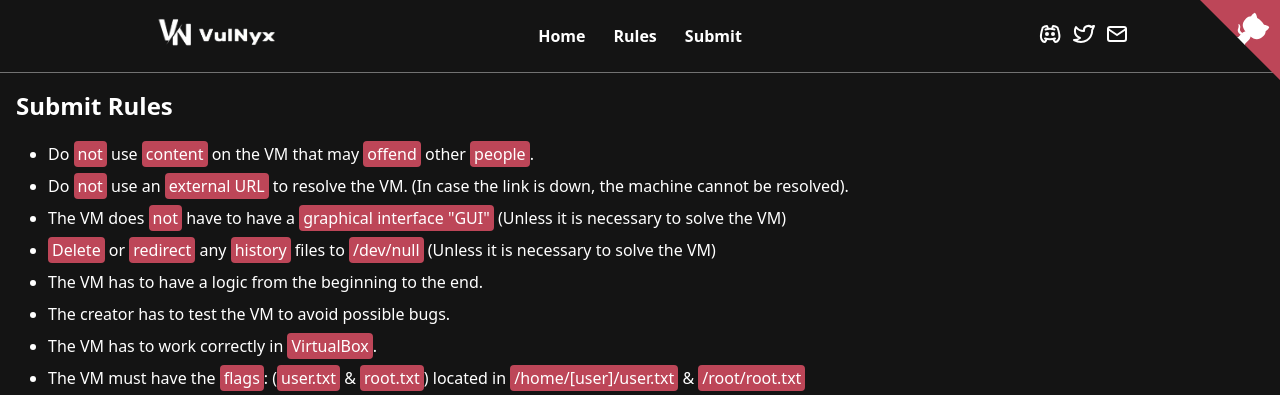
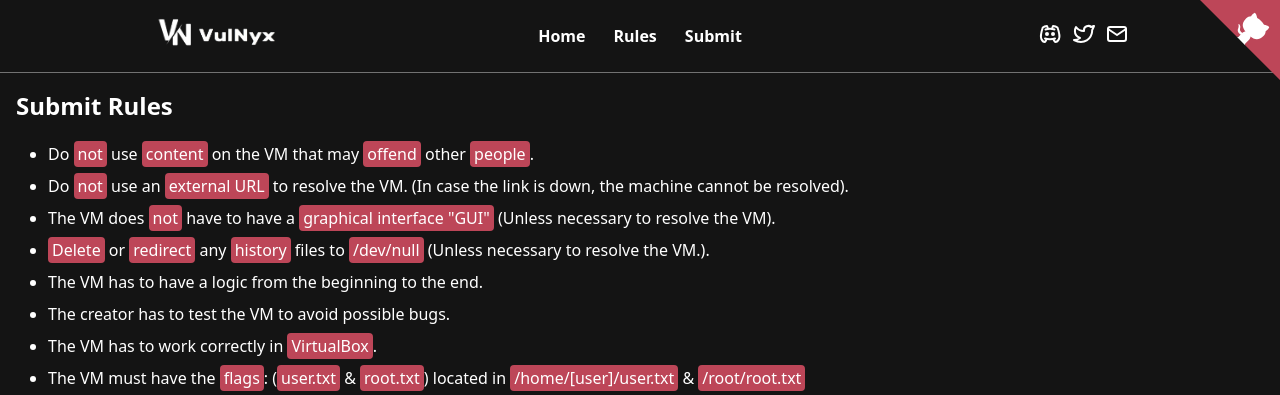
Before and after one commit to VulNyx/vulnyx, a Jekyll site: the page built from rules.md, in a window 1280 px wide. Shown: the top 395 px of the page. Built offline with Jekyll 4.4.1, drawn with Linux system fonts in a browser that asks for light colours.

Commit message:
Update rules.md

```diff
--- a/rules.md
+++ b/rules.md
@@ -7,8 +7,8 @@ title: Rules
 
 - Do `not` use `content` on the VM that may `offend` other `people`.
 - Do `not` use an `external URL` to resolve the VM. (In case the link is down, the machine cannot be resolved).
-- The VM does `not` have to have a `graphical interface "GUI"` (Unless it is necessary to solve the VM)
-- `Delete` or `redirect` any `history` files to `/dev/null` (Unless it is necessary to solve the VM)
+- The VM does `not` have to have a `graphical interface "GUI"` (Unless necessary to resolve the VM).
+- `Delete` or `redirect` any `history` files to `/dev/null` (Unless necessary to resolve the VM.).
 - The VM has to have a logic from the beginning to the end.
 - The creator has to test the VM to avoid possible bugs.
 - The VM has to work correctly in `VirtualBox`.
```
